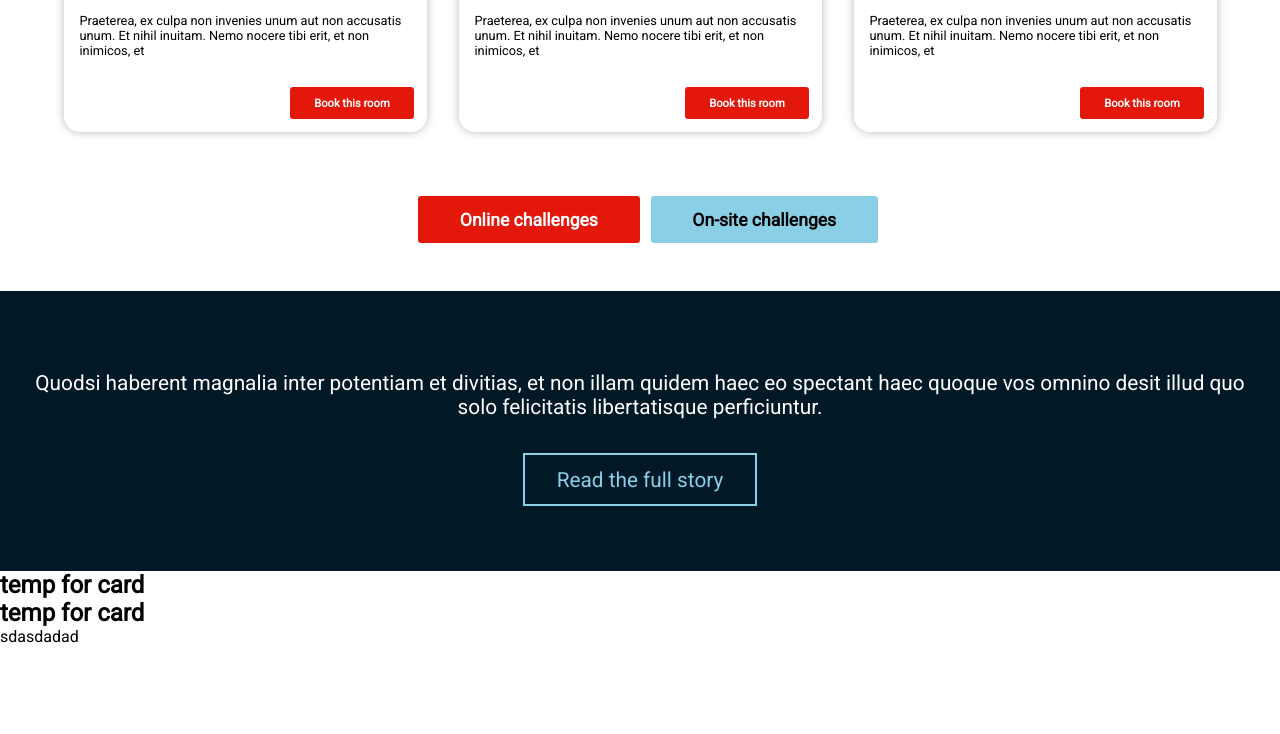
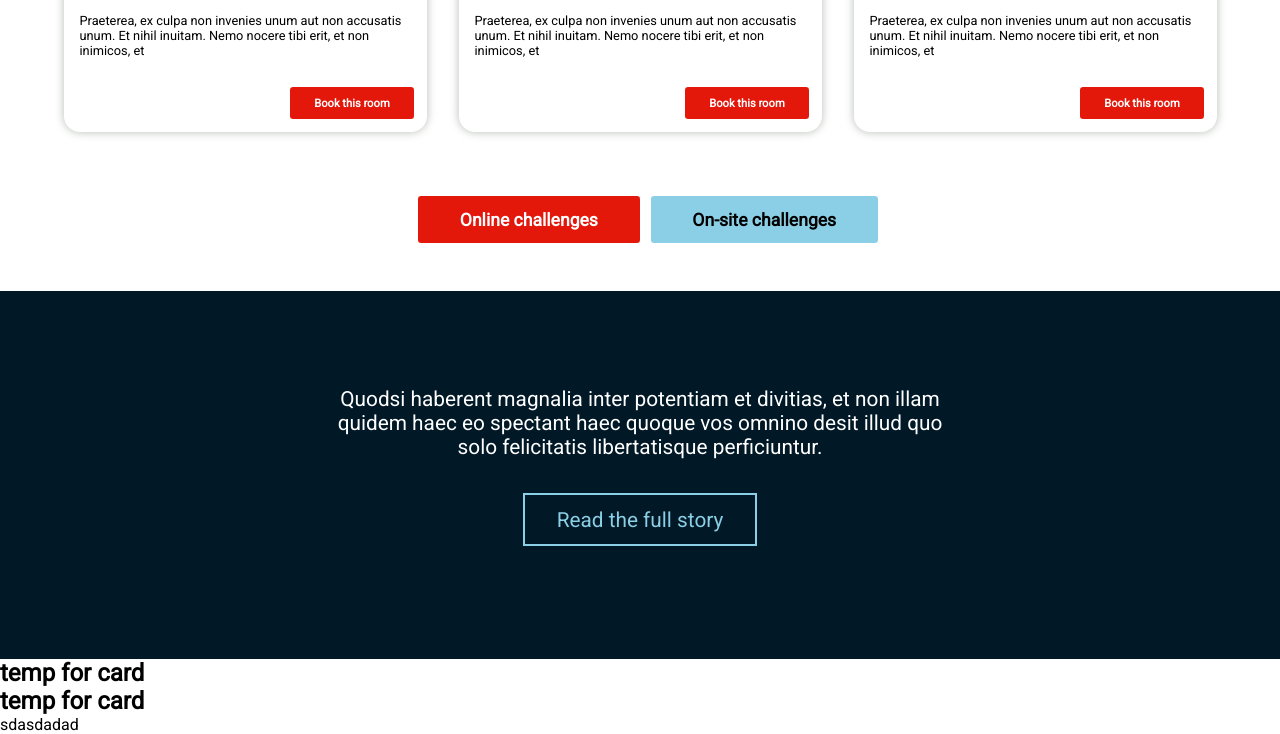
Before and after one commit to Roger-Hagerbaum/Html_Css_Esc_room, a website: page index.html in a window 1280 px wide. Shown: the part 1362-2096 px from the top of the page. Before the commit the page ends 2008 px from the top, so only its background shows below. Drawn offline with nearby package versions, Linux system fonts and the light colour scheme; files that its build step writes are made by us from their sources.

Commit message:
company story desktop completed

```diff
--- a/sass/_companyStory.scss
+++ b/sass/_companyStory.scss
@@ -1,15 +1,24 @@
-.companyStory{
+.companyStory {
   background-color: $darkBlue;
   color: $white;
   text-align: center;
   font-size: 1.3rem;
   padding: 5rem 1rem;
 
-    p{
-        padding-bottom: 3rem;
+  @include desktop {
+    padding-top: 6rem;
+    padding-bottom: 8rem;
   }
 
-    a{
+  p {
+    margin: 0 auto;
+    padding-bottom: 3rem;
+    @include desktop {
+      max-width: 630px;
+    }
+  }
+
+  a {
     text-decoration: none;
     border: 2px solid $lightBlue;
     padding: 0.8rem 2rem;
```
Lines whose indentation alone changed are shown as unchanged.
